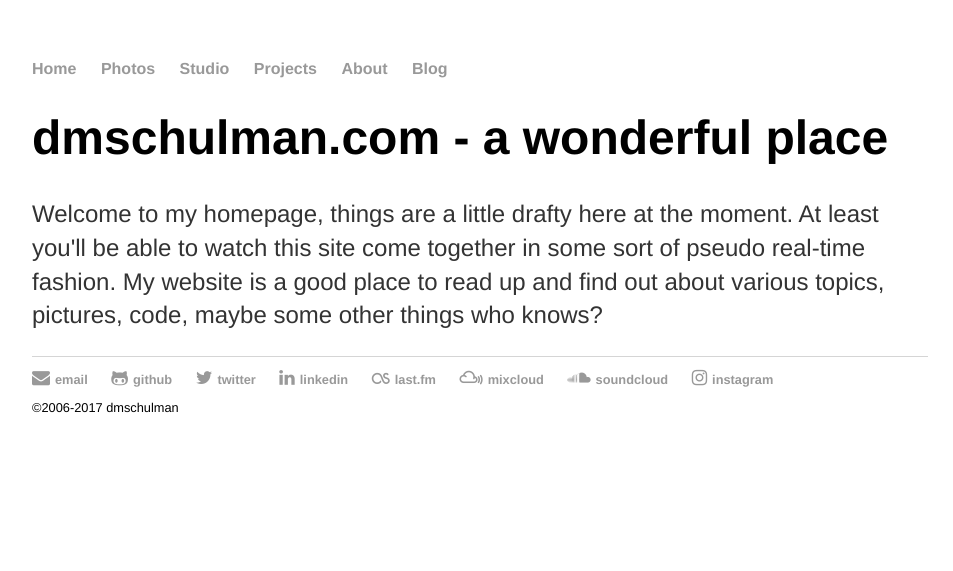
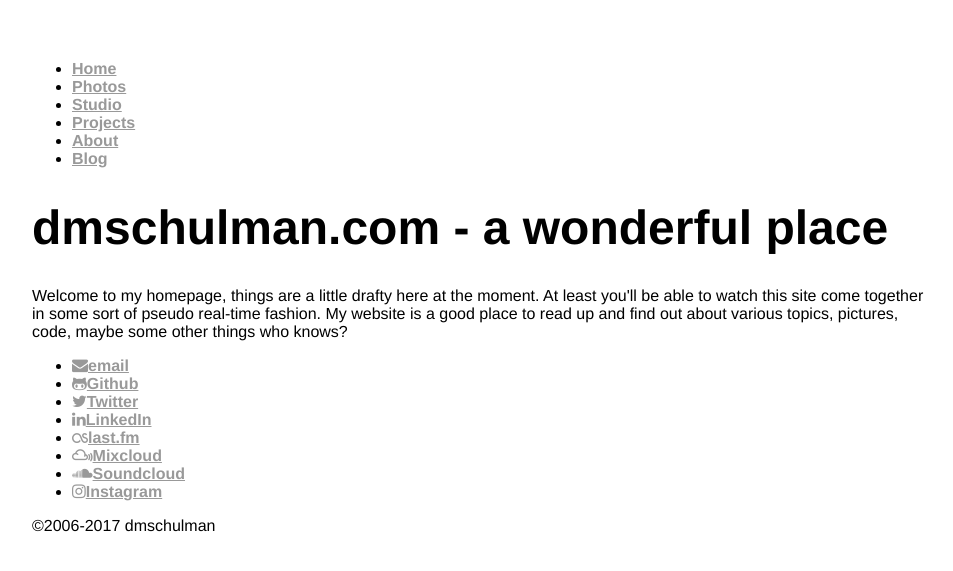
Before and after one commit to dmschulman/dmschulman.github.io, a Jekyll site: the page built from index.html, in a window 1280 px wide. Shown: the top 571 px of the page, without its empty margins (160-1113 px from the left). Built offline with Jekyll 4.4.1, drawn with Linux system fonts in a browser that asks for light colours.

Commit message:
Update blanched.css

```diff
--- a/css/blanched.css
+++ b/css/blanched.css
@@ -1,4 +1,6 @@
 /* blanched.css created by David Schulman */
+
+/* GLOBALS */
 
 body {
     margin: 60px auto;
@@ -6,25 +8,15 @@
     width: 70%;
 }
 
-nav ul, footer ul {
-    font-family:'Helvetica', 'Arial', 'Sans-Serif';
-    padding: 0px;
-    list-style: none;
+a {
+    text-decoration: underline;
     font-weight: bold;
-}
-
-nav ul li, footer ul li {
-    display: inline;
-    margin-right: 20px;
-}
-
-a {
-    text-decoration: none;
     color: #999;
 }
 
 a:hover {
     text-decoration: none;
+    font-weight: bold;
 }
 
 h1 {
@@ -34,6 +26,47 @@
 h2 {
     font-size: 2.5em;
 }
+
+h3 {
+{
+
+h4 {
+{
+
+h5 {
+{
+
+h6 {
+{
+
+/* BREAKPOINTS */
+
+@media only screen and (min-width: 320px) and (max-width: 1024px) {
+    footer ul li {
+        display: block;
+    }
+}
+
+@media only screen and (min-width: 1025px) {
+    footer ul li {
+        display: inline;
+    }
+}
+
+/* HEADER */
+
+nav ul {
+    font-family:'Helvetica', 'Arial', 'Sans-Serif';
+    padding: 0px;
+    list-style: none;
+    font-weight: bold;
+}
+
+nav ul li {
+    display: inline;
+    margin-right: 20px;
+}
+
 
 /* BODY */
 
@@ -85,6 +118,7 @@
     font-size: 1em;
 }
 
+
 /* FOOTER */
 
 footer {
@@ -93,6 +127,15 @@
     text-transform: lowercase;
 }
 
+footer ul {
+    padding: 0px;
+    list-style: none;
+    font-weight: bold;
+}
+
+footer ul li {
+}
+
 footer i.fa {
     margin-right: 5px;
     font-size: 18px;
```
